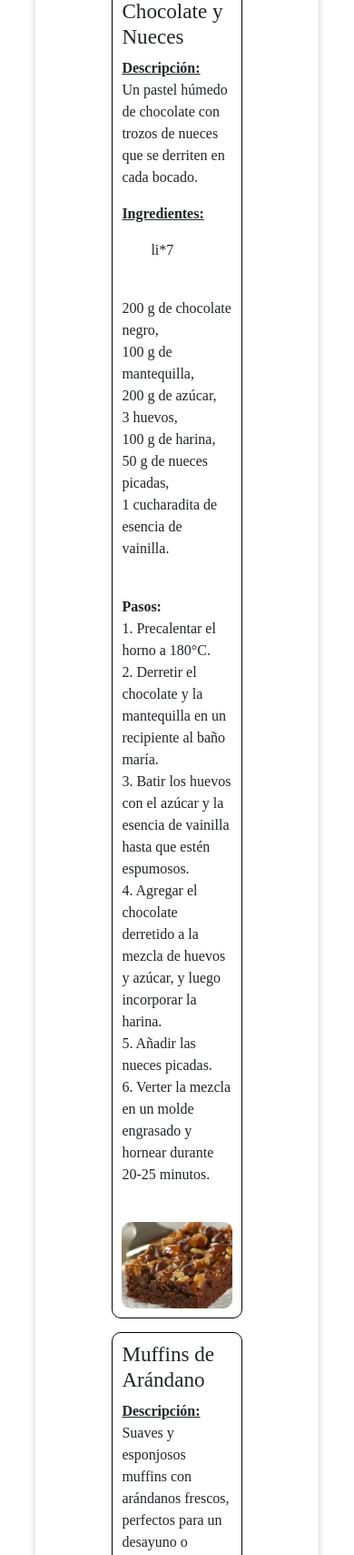
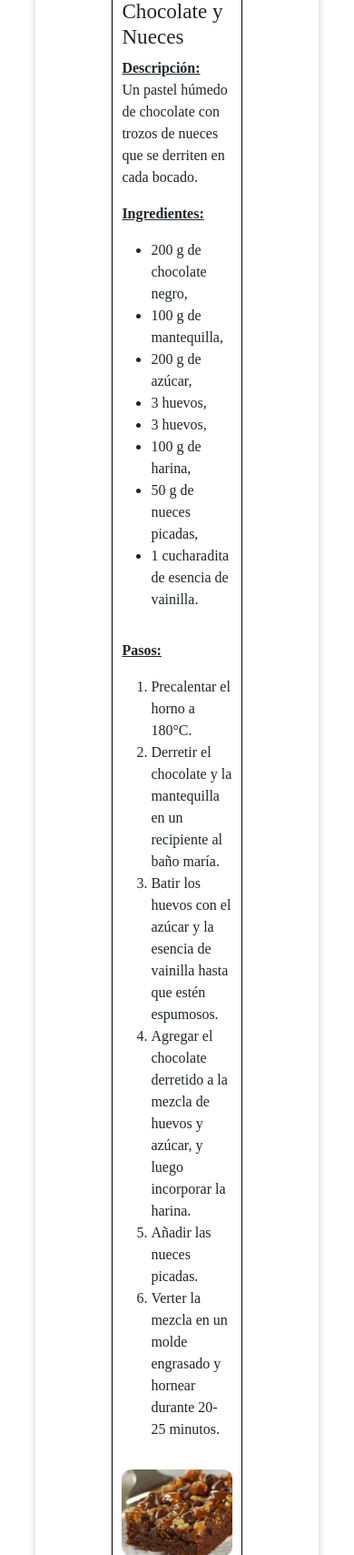
Before and after one commit to Mildredgrave/UMES-2025-01-DW-Practica-2, a PHP site: page /recetas/recetas-dulces.html in a window 390 px wide. Shown: the part 2299-4008 px from the top of the page at 91% size. Run offline with PHP 8.4, Linux system fonts and the light colour scheme.

Commit message:
cambios para responsive

```diff
--- a/practica-2-progra/recetas/recetas-dulces.html
+++ b/practica-2-progra/recetas/recetas-dulces.html
@@ -3,7 +3,7 @@
     <head>
         <title>Rincón del Café</title>
         <meta charset="UTF-8">
-        <meta name="viewport" content="width=device-width, initial-scale=1.0"> <!-- Ajustar zoom dependiendo dispositivo movil -->
+        <meta name="viewport" content="width=device-width, initial-scale=1.0">
         <meta name="description" content="Restaurante Rincón del Café, donde disfrutarás de cafés de alta calidad y postres artesanales en un ambiente acogedor.">
         <meta name="keywords" content="restaurante, café, postres, artesanal, Rincón del Café">
         <meta name="author" content="Restaurante de café">
@@ -69,24 +69,27 @@
                     <br>Un pastel húmedo de chocolate con trozos de nueces que se derriten en cada bocado.</p>
                     <p><ins><strong>Ingredientes:</strong></ins>
                         <ul>
-                            li*7
+                            <li>200 g de chocolate negro,</li>
+                            <li>100 g de mantequilla,</li>
+                            <li>200 g de azúcar,</li>
+                            <li>3 huevos,</li>
+                            <li>3 huevos,</li>
+                            <li>100 g de harina,</li>
+                            <li>50 g de nueces picadas,</li>
+                            <li>1 cucharadita de esencia de vainilla.</li>
                         </ul>
-                    <br> 200 g de chocolate negro,
-                    <br> 100 g de mantequilla,
-                    <br> 200 g de azúcar,
-                    <br>3 huevos,
-                    <br> 100 g de harina,
-                    <br>50 g de nueces picadas,
-                    <br> 1 cucharadita de esencia de vainilla.</p>
-                    <br><p><strong>Pasos:</strong>
-                    <br>1. Precalentar el horno a 180°C.
-                    <br> 2. Derretir el chocolate y la mantequilla en un recipiente al baño maría.
-                    <br>3. Batir los huevos con el azúcar y la esencia de vainilla hasta que estén espumosos.
-                    <br>4. Agregar el chocolate derretido a la mezcla de huevos y
-                    azúcar, y luego incorporar la harina.
-                    <br>5. Añadir las nueces picadas.
-                    <br>6. Verter la mezcla en un molde engrasado y hornear durante 20-25 minutos.</p>
-                    <br><img src="../imagenes/receta2.jpg" alt="Imagén de Brownie de Chocolate y Nueces">
+                    </p>
+                    <p><ins><strong>Pasos:</strong></ins>
+                        <ol>
+                            <li>Precalentar el horno a 180°C.</li>
+                            <li>Derretir el chocolate y la mantequilla en un recipiente al baño maría.</li>
+                            <li>Batir los huevos con el azúcar y la esencia de vainilla hasta que estén espumosos.</li>
+                            <li>Agregar el chocolate derretido a la mezcla de huevos y azúcar, y luego incorporar la harina.</li>
+                            <li>Añadir las nueces picadas.</li>
+                            <li>Verter la mezcla en un molde engrasado y hornear durante 20-25 minutos.</li>
+                        </ol>
+                    </p>
+                    <img src="../imagenes/receta2.jpg" alt="Imagén de Brownie de Chocolate y Nueces">
                 </div>
             </div>
 
```
Also changed, not shown: practica-2-progra/index.html (+4 -3 lines), practica-2-progra/style.css (+41 -39 lines).
